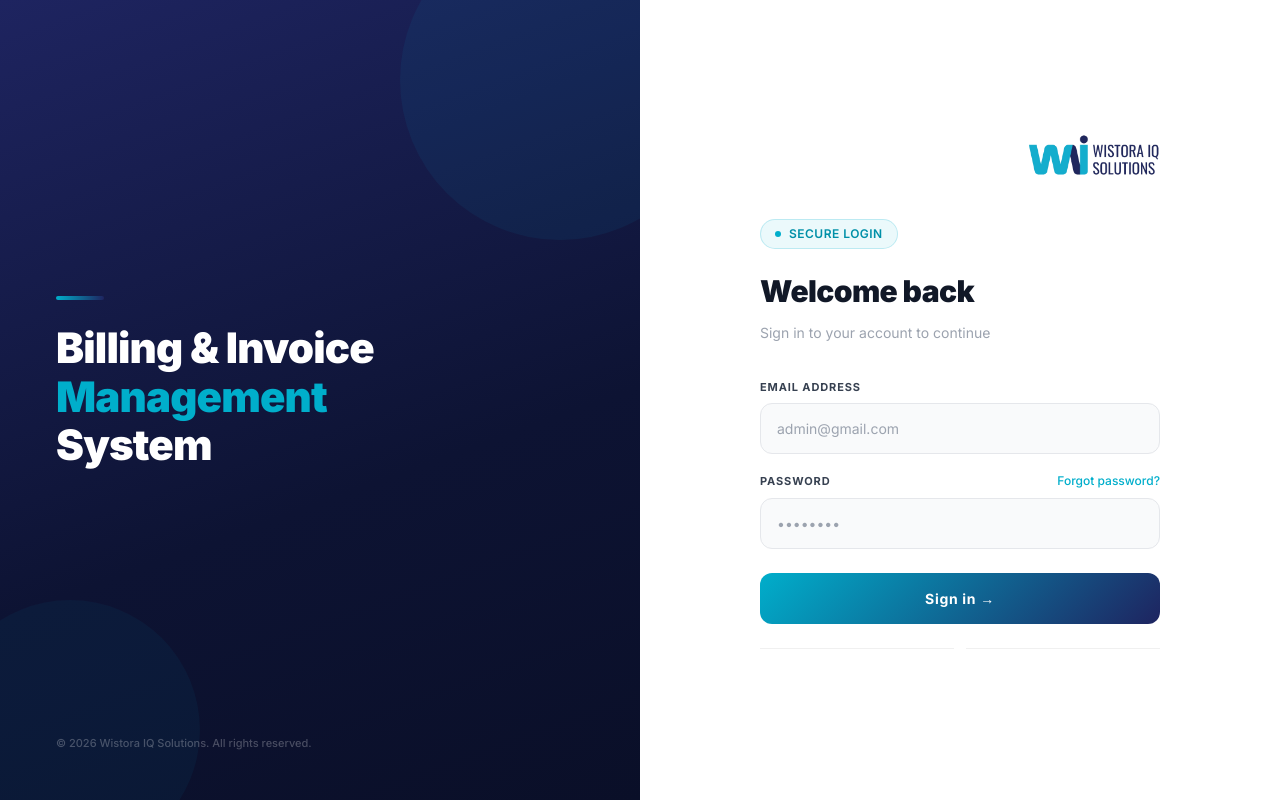
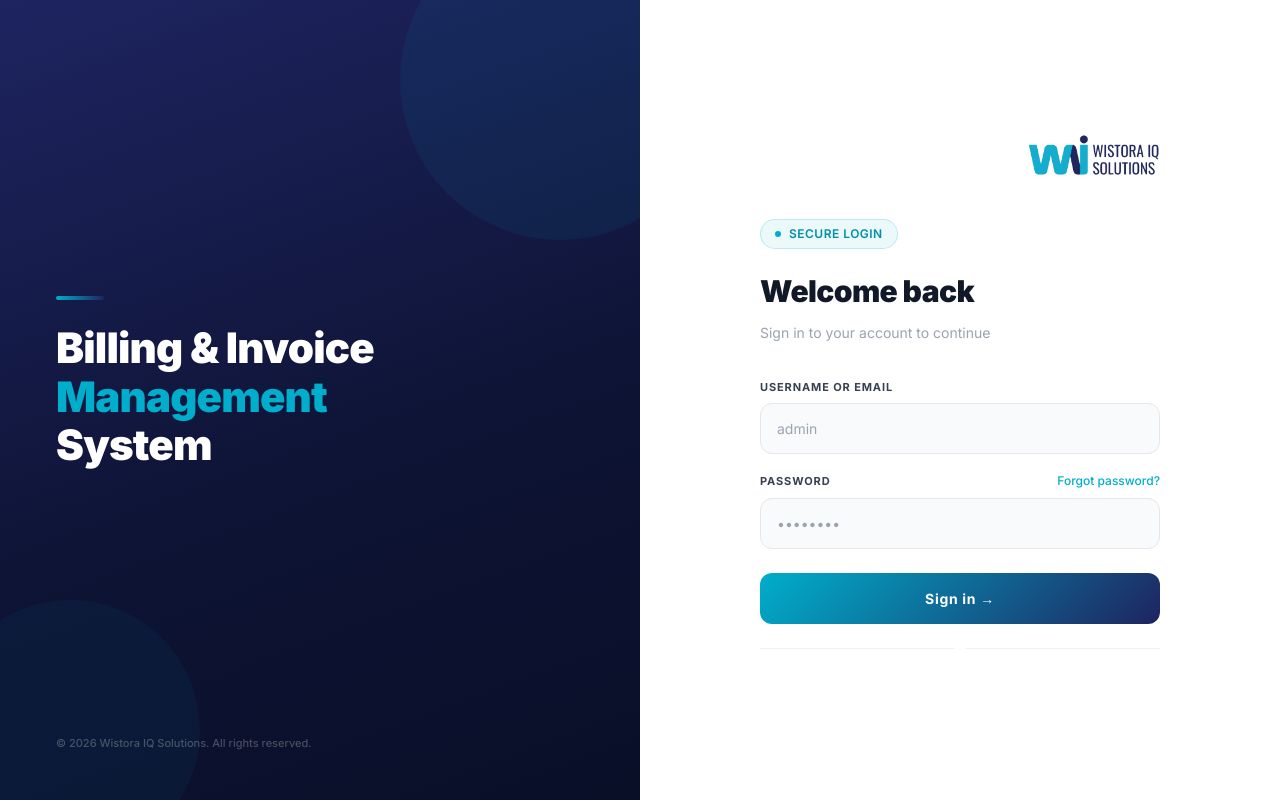
Before and after one commit to aswin77-lab/Wistora_billing, a Django app: page / in a window 1280 px wide. Run offline with Django 5.2, Linux system fonts and the light colour scheme; some libraries are stand-ins or nearby versions.

Commit message:
Allow username login in template

```diff
--- a/core/billing/templates/login.html
+++ b/core/billing/templates/login.html
@@ -149,9 +149,14 @@
 
             <form method="POST" style="margin-bottom:24px;">
                 {% csrf_token %}
+                {% if form.non_field_errors %}
+                <div style="margin-bottom:16px; padding:12px 14px; border-radius:12px; background:#fef2f2; border:1px solid #fecaca; color:#b91c1c; font-size:13px;">
+                    {{ form.non_field_errors }}
+                </div>
+                {% endif %}
                 <div style="margin-bottom:18px;">
-                    <label style="display:block; font-size:11px; font-weight:700; color:#374151; text-transform:uppercase; letter-spacing:0.08em; margin-bottom:8px;">Email address</label>
-                    <input type="email" name="username" placeholder="admin@gmail.com" class="input-field" />
+                    <label style="display:block; font-size:11px; font-weight:700; color:#374151; text-transform:uppercase; letter-spacing:0.08em; margin-bottom:8px;">Username or Email</label>
+                    <input type="text" name="username" placeholder="admin" class="input-field" autocomplete="username" />
                 </div>
                 <div style="margin-bottom:24px;">
                     <div style="display:flex; justify-content:space-between; align-items:center; margin-bottom:8px;">
```
